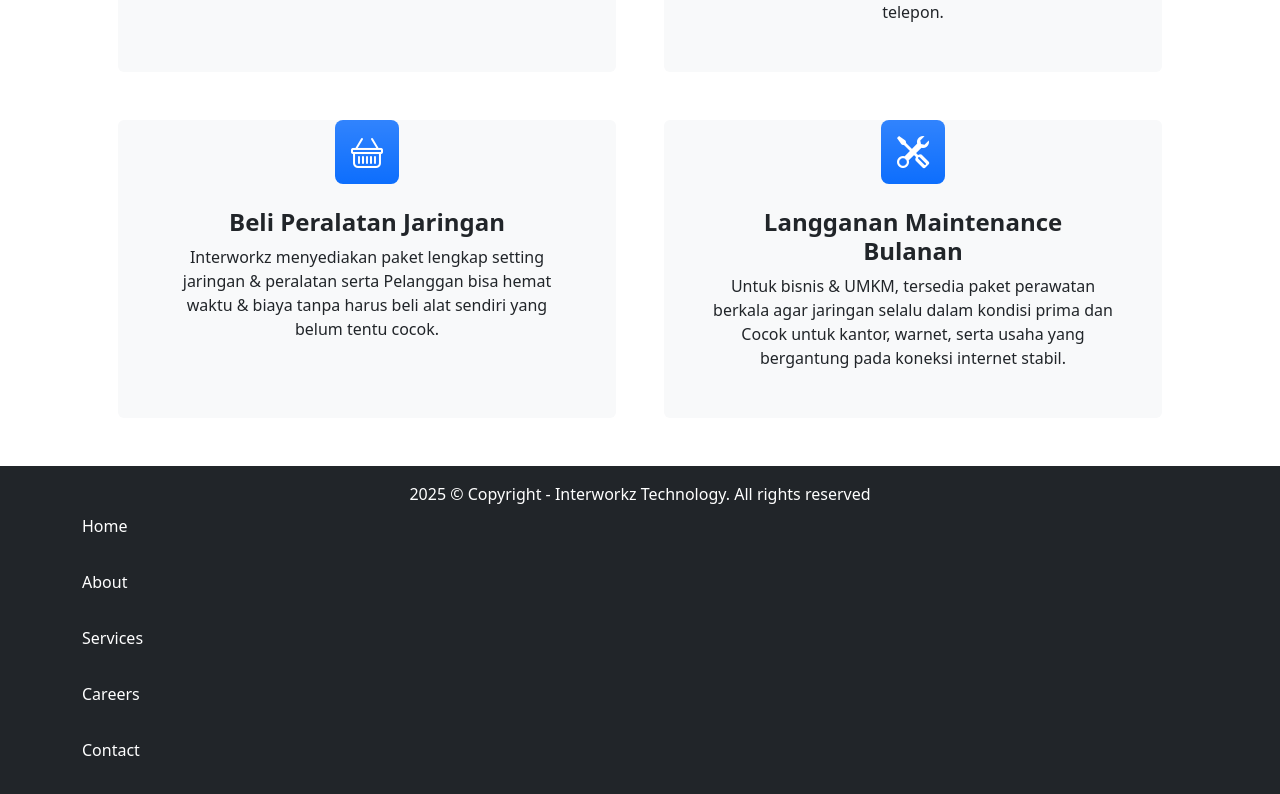
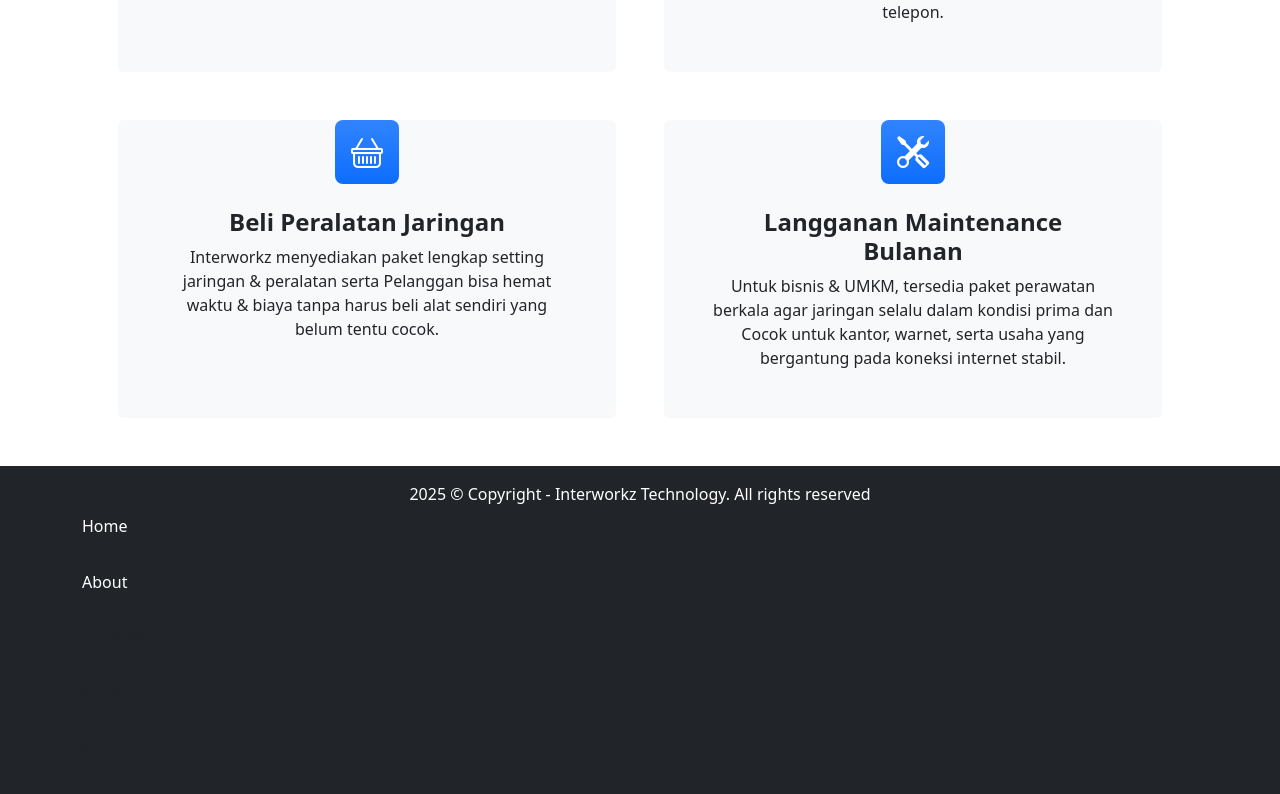
Before and after one commit to Abila03/interworkz, a React (Create React App) app: page / in a window 1280 px wide. Shown: the part 1163-1957 px from the top of the page. Built offline with nearby package versions, Linux system fonts and the light colour scheme.

Commit message:
footer 1.2.3.1 coba warna text

```diff
--- a/src/pages/components/footer.js
+++ b/src/pages/components/footer.js
@@ -11,9 +11,9 @@ function Footer() {
         <p className="m-0 text-center text-white">
           2025 © Copyright - Interworkz Technology. All rights reserved
         </p>
-        <div className="navbar-collapse text-white">
+        <div className="navbar-collapse ">
           <ul className="navbar-nav ms-auto mb-2 mb-lg-0">
-            <p className="nav-item">
+            <p className="nav-item text-white">
               <Link
                 className={`nav-link ${location.pathname === '/' ? 'active' : ''}`}
                 to="/"
@@ -21,7 +21,7 @@ function Footer() {
                 Home
               </Link>
             </p>
-            <p className="nav-item">
+            <p className="nav-item text-white">
               <Link
                 className={`nav-link ${location.pathname === '/about' ? 'active' : ''}`}
                 to="/about"
```
